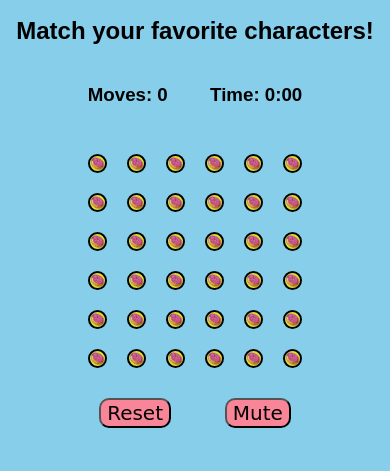
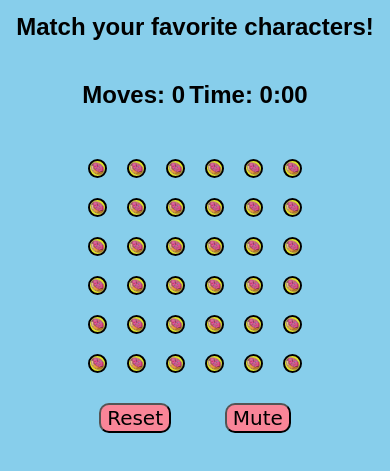
Before and after one commit to dcrhodes/memory-game, a plain HTML site: page index.html in a window 390 px wide. Shown: the part 333-804 px from the top of the page. Drawn offline with nearby package versions, Linux system fonts and the light colour scheme; a web font is replaced by a local one.

Commit message:
adjusts container responsiveness

```diff
--- a/css/style.css
+++ b/css/style.css
@@ -21,6 +21,7 @@ header {
     display: flex;
     width: 80%;
     justify-content: space-evenly;
+    width: 60vmin;
 }
 
 .all-cards {
--- a/index.html
+++ b/index.html
@@ -19,8 +19,8 @@
     <body>
     <h2 id="message">Match your favorite characters!</h2>
     <div class="container">
-        <div><h3 id="moves">Moves: 0</h3></div>
-        <div><h3 id="timer">Time: 0:00</h3></div>
+        <div><h2 id="moves">Moves: 0</h2></div>
+        <div><h2 id="timer">Time: 0:00</h2></div>
     </div>
     <section class="board">
         <div class="all-cards" data-char="bart">
```
Also changed, not shown: README.txt (added).
